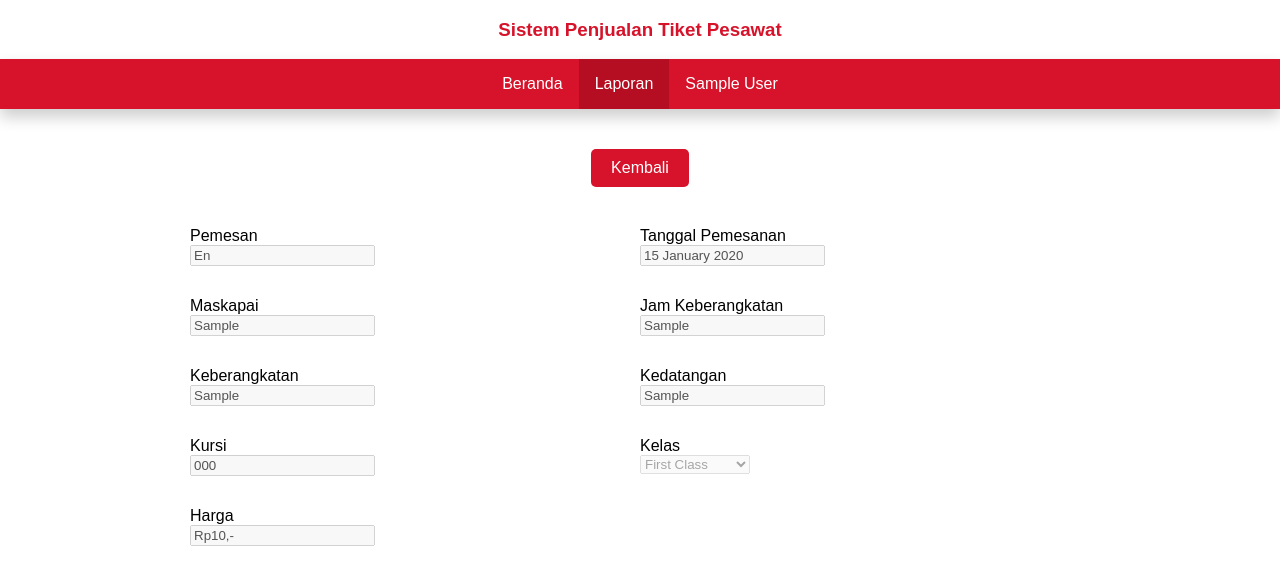
After one commit to addthoriq/ticketting, a PHP site: page /raja_tgs/laporan/detail.php?id=1 in a window 1280 px wide. The commit adds this page. Shown: the top 585 px of the page. Run offline with PHP 8.4, Linux system fonts and the light colour scheme; the visitor is signed in with stand-in values (Sample User, id 1); tables that the repository leaves empty or names only in its code hold one stand-in row (values such as "Sample post").

Commit message:
login pegawai and laporan done

```diff
--- a/config/header.php
+++ b/config/header.php
@@ -7,7 +7,17 @@
     ?>
             <ul class="jstfy">
                 <li class="jstfy-link active"><a href="index.php">Beranda</a></li>
-                <li class="jstfy-link"><a href="pemesanan/index.php">Pemesanan</a></li>
+                <?php
+                    if (isset($_SESSION['nama_pegawai'])) {
+                        ?>
+                        <li class="jstfy-link"><a href="laporan/index.php">Laporan</a></li>
+                        <?php
+                    }else {
+                        ?>
+                        <li class="jstfy-link"><a href="pemesanan/index.php">Pemesanan</a></li>
+                        <?php
+                    }
+                ?>
                 <?php
                     if (isset($_SESSION['id'])) {
                 ?>
@@ -140,6 +150,46 @@
                 ?>
             </ul>
     <?php
+        } elseif ($explode[2]=="laporan") {
+    ?>
+            <ul class="jstfy">
+                <li class="jstfy-link"><a href="../index.php">Beranda</a></li>
+                <?php
+                    if (isset($_SESSION['nama_pegawai'])) {
+                        ?>
+                        <li class="jstfy-link active"><a href="index.php">Laporan</a></li>
+                        <?php
+                    }else {
+                        ?>
+                        <li class="jstfy-link"><a href="../pemesanan/index.php">Pemesanan</a></li>
+                        <?php
+                    }
+                ?>
+                <?php
+                    if (isset($_SESSION['id'])) {
+                ?>
+                    <li class="dropdown jstfy-link">
+                        <a href="#" class="dropbtn"><?= $_SESSION['nama'] ?></a>
+                        <div class="dropdown-content">
+                            <a href="../pelanggan/index.php">Profil</a>
+                            <a href="../config/logout.php">Keluar</a>
+                        </div>
+                    </li>
+                <?php
+                    }else {
+                ?>
+                    <li class="dropdown jstfy-link">
+                        <a href="#" class="dropbtn">Daftar/Masuk</a>
+                        <div class="dropdown-content">
+                            <a href="../daftar/index.php">Daftar</a>
+                            <a href="../login/index.php">Masuk</a>
+                        </div>
+                    </li>
+                <?php
+                    }
+                ?>
+            </ul>
+    <?php
         }
     ?>
 </header>
--- a/gaya.css
+++ b/gaya.css
@@ -36,6 +36,7 @@ body{
 .senter{
     margin-left: auto;
     margin-right: auto;
+    margin-top: 20px;
 }
 .marjin{
     margin-bottom: 20px;
@@ -204,6 +205,7 @@ table th {
     flex: 50%; /*grow | shrink | basis */
     height: 70px;
     width: 100px;
+    display: inline-block;
 }
 .labelu, .inputto{
     display: block;
@@ -233,3 +235,11 @@ table th {
 .btn-bulik:hover{
     background-color: #a8610f;
 }
+.balik-duwur{
+    display: flex;
+    justify-content: center;
+    align-items: center;
+}
+.btn-balik-duwur{
+    display: inline-block;
+}
--- /dev/null
+++ b/laporan/config/function.php
@@ -0,0 +1,43 @@
+<?php
+function getTrx($y){
+    include '../config/koneksi.php';
+    $qry = "SELECT * FROM transaksi WHERE id_transaksi = '$y'";
+    $sql = mysqli_query($koneksi,$qry);
+    $row = mysqli_fetch_assoc($sql);
+    return $row;
+}
+function getPemesan($x){
+    include '../config/koneksi.php';
+    $qry = "SELECT
+    pelanggan.nama_pelanggan as nama_pelanggan,
+    pemesanan.tanggal_pesan as tanggal,
+    pemesanan.harga as harga
+    FROM pemesanan INNER JOIN pelanggan
+    ON pelanggan.id_pelanggan = pemesanan.id_pelanggan
+    ";
+    $sql = mysqli_query($koneksi,$qry);
+    $row = mysqli_fetch_assoc($sql);
+    return $row;
+}
+function getTiket($x){
+    include '../config/koneksi.php';
+    $qry = "SELECT
+    rute.jam_berangkat as jam,
+    rute.asal_rute as asal,
+    rute.tujuan_rute as tujuan,
+    rute.maskapai as maskapai,
+    tiket.nomor_kursi as kursi,
+    tiket.kelas as kelas
+    FROM pemesanan
+    INNER JOIN tiket ON tiket.id_tiket = pemesanan.id_tiket
+    INNER JOIN rute ON rute.id_rute = tiket.id_rute
+    ";
+    $sql = mysqli_query($koneksi,$qry);
+    $row = mysqli_fetch_assoc($sql);
+    return $row;
+}
+function rupiah($x){
+    $rupiah = "Rp".number_format($x,0,",",".").",-";
+    return $rupiah;
+}
+?>
--- /dev/null
+++ b/laporan/detail.php
@@ -0,0 +1,99 @@
+<?php
+session_start();
+// Belum Login
+if (isset($_SESSION['id'])) {
+?>
+<!DOCTYPE html>
+<html lang="en" dir="ltr">
+    <head>
+        <meta charset="utf-8">
+        <title>Pemesanan Tiket Pesawat</title>
+        <link rel="stylesheet" href="../gaya.css">
+    </head>
+    <body>
+        <?php
+            include '../config/header.php';
+        ?>
+        <?php
+            include '../config/koneksi.php';
+            include 'config/function.php';
+
+            $id = $_GET['id'];
+            $hst = getTrx($id);
+            $hsp = getPemesan($hst['id_pemesanan']);
+            $hsx = getTiket($hst['id_pemesanan']);
+            $tgl = $hsp['tanggal'];
+        ?>
+        <div class="balik-duwur">
+            <a class="btn-balik-duwur zenter btn-kirim-book" href="index.php">Kembali</a>
+        </div>
+        <div class="form-center" style="margin-top: 20px">
+
+            <form action="" method="post" class="flex-row">
+                <div class="flex-row-item">
+                    <label class="labelu">Pemesan</label>
+                    <input class="inputto" type="text" name="pelanggan" disabled value="<?= ucwords($hsp['nama_pelanggan']) ?>">
+                </div>
+                <div class="flex-row-item">
+                    <label class="labelu">Tanggal Pemesanan</label>
+                    <input class="inputto" type="text" name="tanggal" disabled value="<?= date('d F Y', strtotime($hsp['tanggal'])) ?>">
+                </div>
+                <div class="flex-row-item">
+                    <label class="labelu">Maskapai</label>
+                    <input class="inputto" type="text" name="maskapai" disabled value="<?= ucwords($hsx['maskapai']) ?>">
+                </div>
+                <div class="flex-row-item">
+                    <label class="labelu">Jam Keberangkatan</label>
+                    <input class="inputto" type="text" name="jam" disabled value="<?= ucwords($hsx['jam']) ?>">
+                </div>
+                <div class="flex-row-item">
+                    <label class="labelu">Keberangkatan</label>
+                    <input class="inputto" type="text" name="berangkat" disabled value="<?= ucwords($hsx['asal']) ?>">
+                </div>
+                <div class="flex-row-item">
+                    <label class="labelu">Kedatangan</label>
+                    <input class="inputto" type="text" name="pass" disabled value="<?= ucwords($hsx['tujuan']) ?>">
+                </div>
+                <div class="flex-row-item">
+                    <label class="labelu">Kursi</label>
+                    <input class="inputto" type="text" name="kursi" disabled value="<?= ucwords($hsx['kursi']) ?>">
+                </div>
+                <div class="flex-row-item">
+                    <label class="labelu">Kelas</label>
+                    <select name="kelas" disabled>
+                        <option disabled>-- Pilih Kelas --</option>
+                        <option value="first class">First Class</option>
+                        <option value="bisnis">Bisnis</option>
+                        <option value="ekonomi">Ekonomi</option>
+                    </select>
+                    <!-- <input class="inputto" type="text" name="kelas"> -->
+                </div>
+                <div class="flex-row-item">
+                    <label class="labelu">Harga</label>
+                    <input class="inputto" type="text" name="kursi" disabled value="<?= rupiah($hsp['harga']) ?>">
+                </div>
+            </form>
+        </div>
+    </body>
+</html>
+<!-- Sudah Login -->
+<?php
+}
+// else {
+?>
+<!-- <!DOCTYPE html>
+<html lang="en" dir="ltr">
+    <head>
+        <meta charset="utf-8">
+        <title>Pemesanan Tiket Pesawat</title>
+        <link rel="stylesheet" href="gaya.css">
+    </head>
+    <body> -->
+        <!-- <?php
+            // include '../config/header.php';
+        ?> -->
+    <!-- </body>
+</html> -->
+<!-- <?php
+// }
+?> -->
```
Also changed, not shown: config/db/mid_login.php (+9 -0 lines), config/proses_login.php (+44 -14 lines), laporan/index.php (+28 -7 lines).
